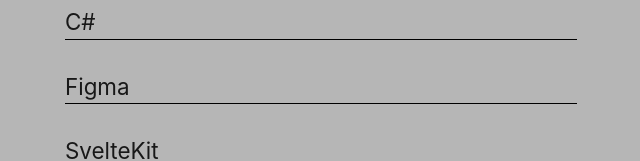
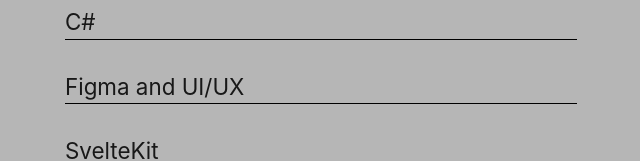
Before and after one commit to Jesper-dev/new_portfolio, a React (Vite) app: page / in a window 1280 px wide. Shown: the part 2049-2210 px from the top of the page, without its empty margins (319-959 px from the left). Built offline with nearby package versions, Linux system fonts and the light colour scheme.

Commit message:
Update skills

```diff
--- a/src/sections/skills/skills.tsx
+++ b/src/sections/skills/skills.tsx
@@ -8,7 +8,7 @@
     "TypeScript",
     "Sql",
     "C#",
-    "Figma",
+    "Figma and UI/UX",
     "SvelteKit",
     "Working in a team",
   ];
```
